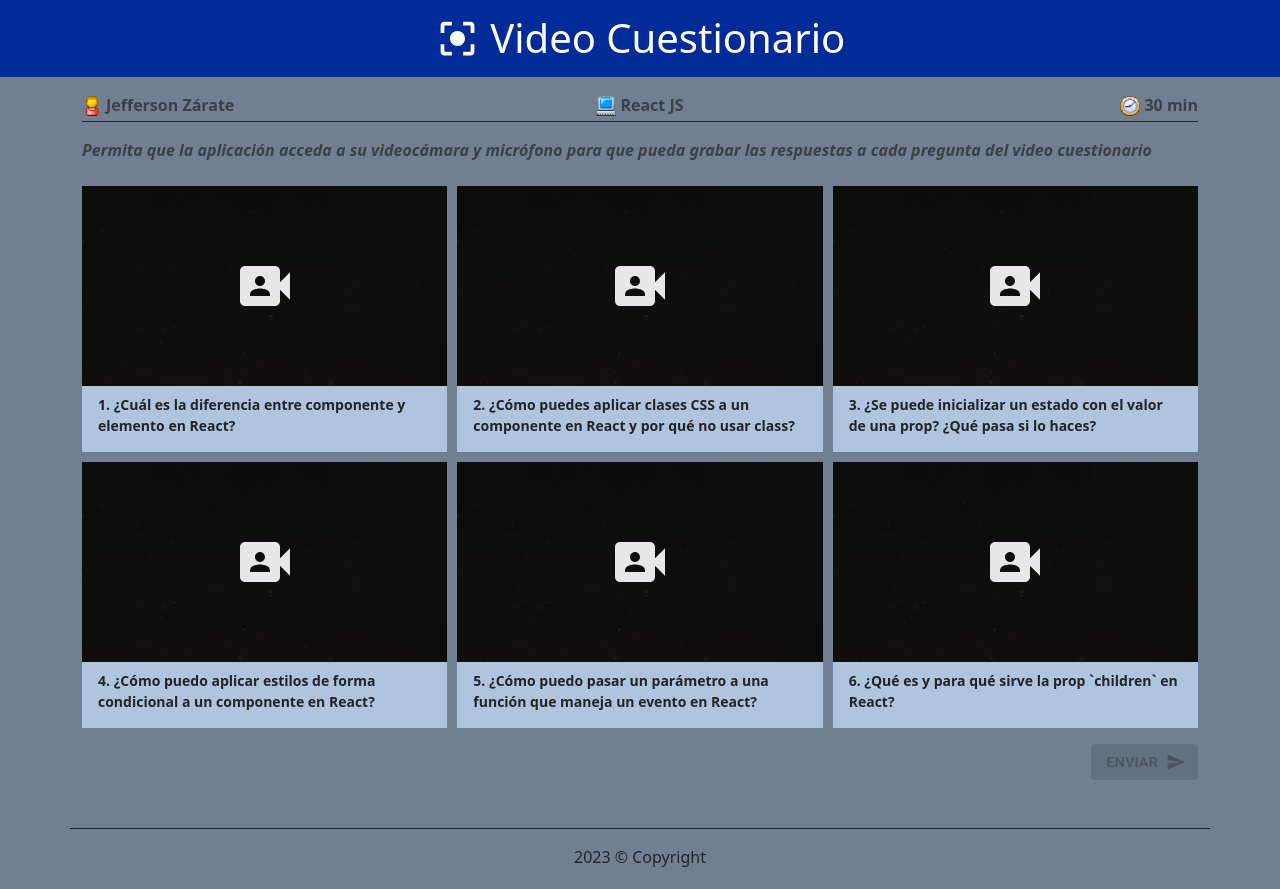
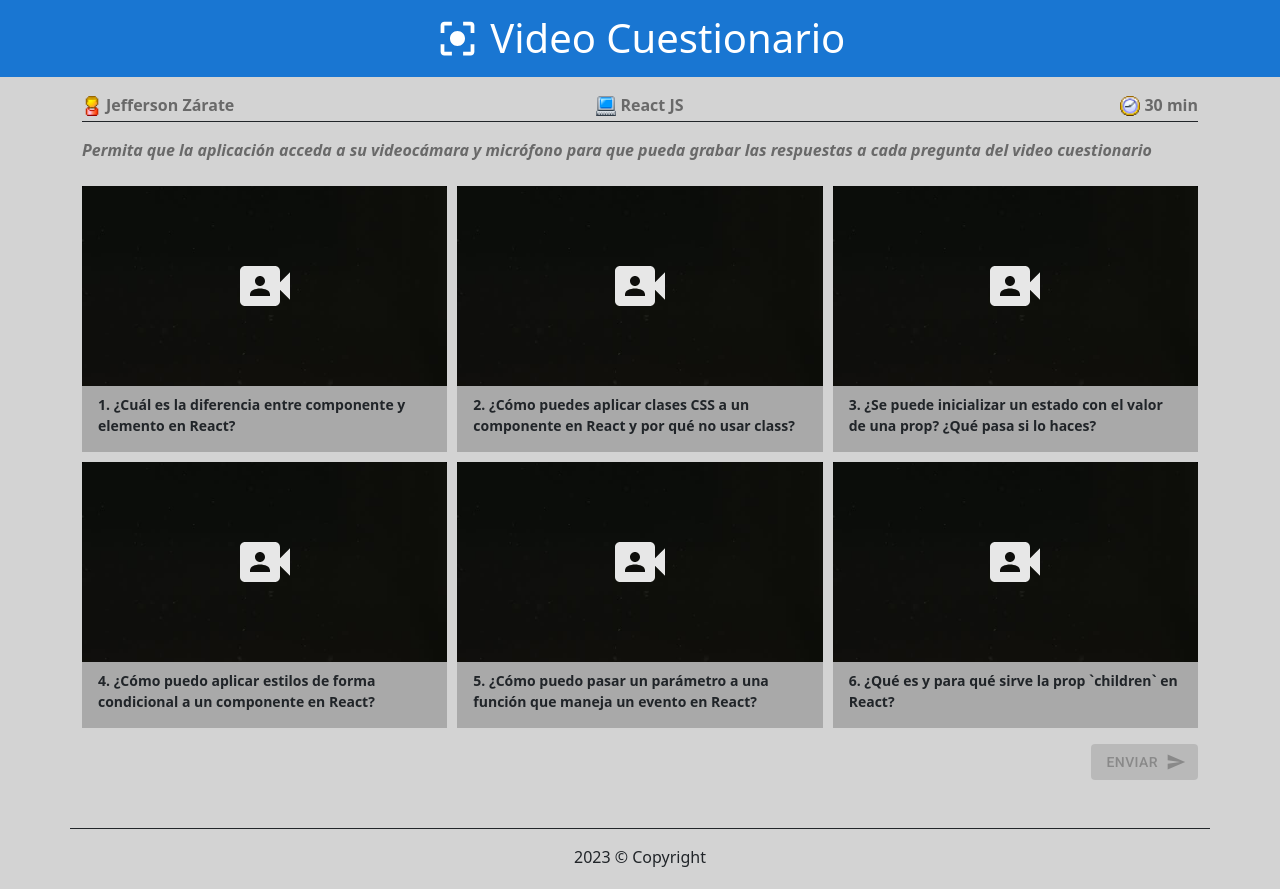
Before and after one commit to gazoo80/krowdy-react-reto, a React (Vite) app: page / in a window 1280 px wide. Built offline with nearby package versions, Linux system fonts and the light colour scheme.

Commit message:
arreglo 31-07-02

```diff
--- a/index.html
+++ b/index.html
@@ -16,7 +16,7 @@
 
     <title>Video Cuestionario</title>
   </head>
-  <body style="background-color: slategray">
+  <body style="background-color: #d3d3d3">
     <div id="root"></div>
     <script type="module" src="/src/main.jsx"></script>
     <script src="https://cdn.jsdelivr.net/npm/sweetalert2@11"></script>
--- a/src/App.jsx
+++ b/src/App.jsx
@@ -9,12 +9,12 @@
 
   return (
       <Provider>
-          <div className="container-fluid" style={{ backgroundColor: '#002b99'}}>
+          <div className="container-fluid" style={{ backgroundColor: '#1976d2'}}>
                 <p className="text-white fs-1 text-center py-2 align-middle">
                     <CenterFocusStrongIcon className='mb-2' sx={{ color: 'white', fontSize: 45}} />&nbsp;Video Cuestionario
                 </p>
           </div>
-          <div className='container mb-5' style={{backgroundColor: 'slategray'}}>
+          <div className='container mb-5' style={{backgroundColor: '#d3d3d3'}}>
                 <div className='row m-0 mb-3 border-1 border-dark border-bottom'>
                     <div className='col-12 col-sm-4 p-0 mb-1 fw-bold text-black-50'>
                         <img width='20px' src="../src/assets/images/user1.gif"
--- a/src/components/Questiom.jsx
+++ b/src/components/Questiom.jsx
@@ -17,7 +17,7 @@
 
     return (
         <>
-        <div className="card border-0 width-video-question animated fadeIn" style={{backgroundColor: 'slategray'}}>
+        <div className="card border-0 width-video-question animated fadeIn" style={{backgroundColor: '#d3d3d3'}}>
           <figure>
               {
                  !question.recorded ?
@@ -57,7 +57,7 @@
                   )
               }
           </figure>
-          <div className='pt-2 ps-3 pe-3 small text-wrap fw-bolder' style={{backgroundColor: '#b0c4de'}}>
+          <div className='pt-2 ps-3 pe-3 small text-wrap fw-bolder' style={{backgroundColor: 'darkgray'}}>
               <p>{`${question.order}. ${question.question}`}</p>
           </div>
         </div>
--- a/src/components/Response.jsx
+++ b/src/components/Response.jsx
@@ -265,7 +265,7 @@
                     }
                 </div>
             </div>
-            <div className='pt-2 ps-3 pe-3 fw-bolder width-video-response' style={{backgroundColor: '#b0c4de'}}>
+            <div className='pt-2 ps-3 pe-3 fw-bolder width-video-response' style={{backgroundColor: 'darkgray'}}>
                 <p>{`${order}. ${question}`}</p>
             </div>
             <div className='mt-2 d-flex justify-content-between width-video-response'>
```
